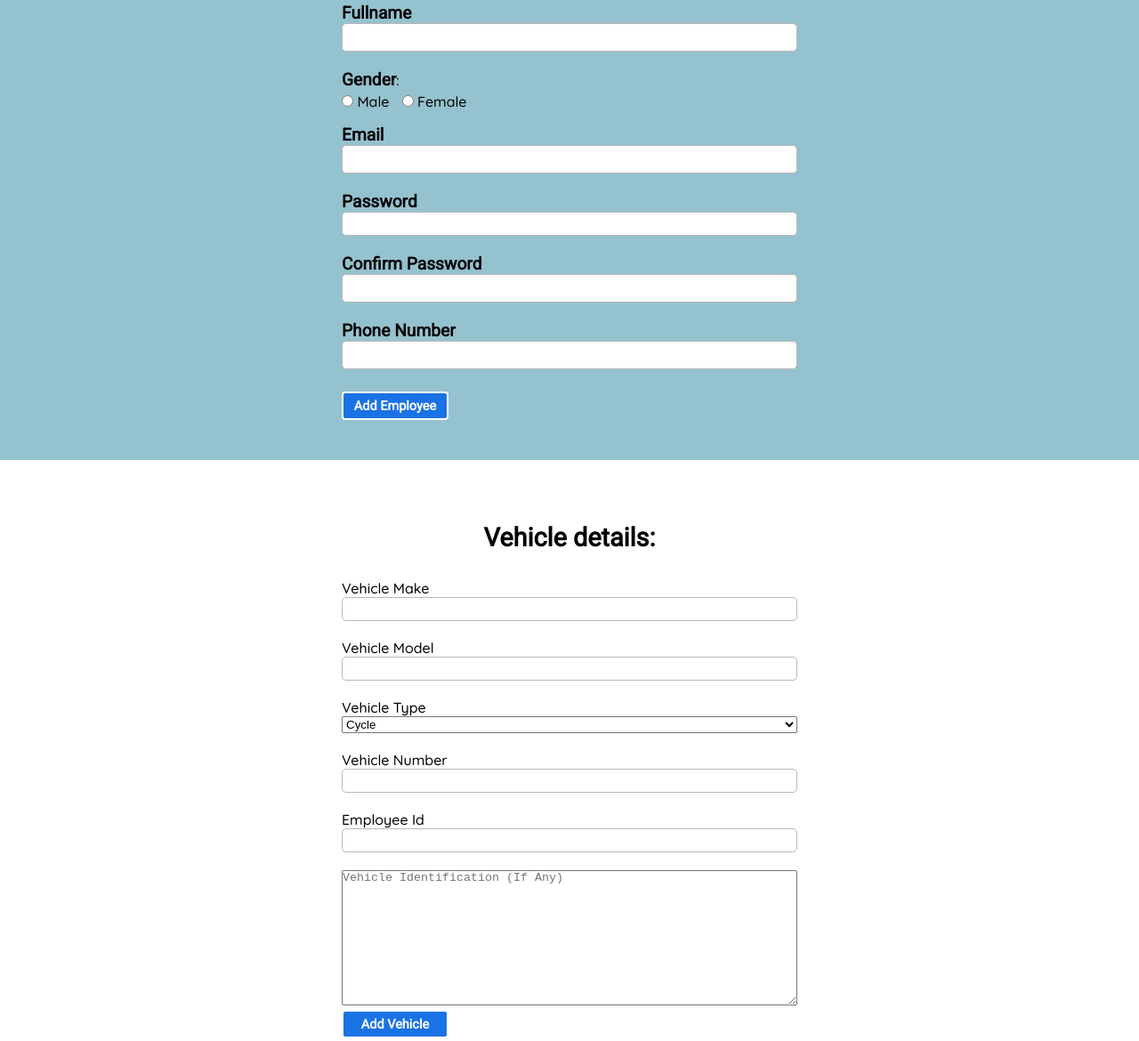
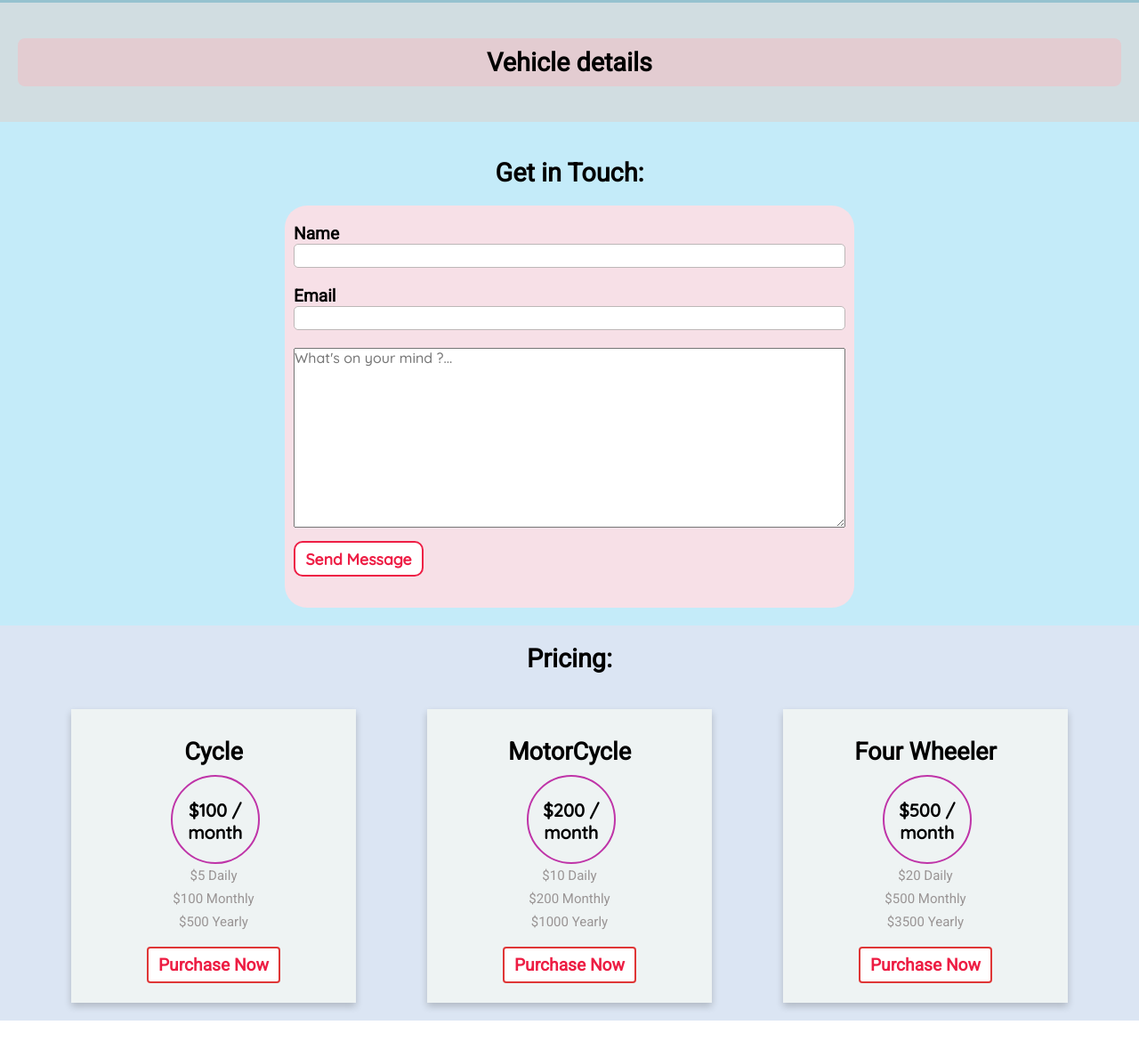
Before and after one commit to meta-sparsh-khandelwal/metacube-parking-system, a plain HTML site: page index.html in a window 1280 px wide. Shown: the part 671-1841 px from the top of the page at 89% size. After the commit the page ends 1818 px from the top, so only its background shows below. Drawn offline with Linux system fonts and the light colour scheme.

Commit message:
all requirements fulfilled minor UI tweaks left

```diff
--- a/index.html
+++ b/index.html
@@ -29,11 +29,12 @@
     </header>
     <!-- Form section for adding a new employee -->
     <section id="employee" class="container">
-        <h1 class="heading-primary">Employee details:</h1>
+        <button class="heading-primary btn-collapse collapse">Employee details</button>
         <form action="" id="employeeForm" class="metaForm">
+            <div class="wrapper-padding">
                 <label for="fullname" class="heading-tertiary"> Fullname </label>
                 <input type="text" name="fullname" id="fullname" class="para" required />
-            <div class="radio"> <span class="heading-tertiary">Gender</span>: <br/>
+                <div class="radio"> <span class="heading-tertiary">Gender</span><br />
                     <label for="male">
                         <input type="radio" id="male" name="gender" value="male" required /> Male
                     </label>
@@ -45,6 +46,7 @@
                 <input type="email" name="email" id="email" class="para" required />
                 <label for="password" class="heading-tertiary"> Password </label>
                 <input type="password" id="password" name="password" pattern="(?=.*\d)(?=.*[a-z])(?=.*[A-Z]).{8,}"
+                    class="para"
                     title="Must contain at least one number and one uppercase and lowercase letter, and at least 8 or more characters"
                     required>
                 <label for="confirm_password" class="heading-tertiary"> Confirm Password </label>
@@ -56,49 +58,52 @@
                 <input type="tel" id="phone" class="para" name="phone" pattern="(6|7|8|9)\d{9}"
                     title="Must be a phone number of 10 digits" required />
                 <button type="submit" class="btn-secondary"> Add Employee </button>
+            </div>
         </form>
     </section>
     <!-- Form section for adding a new vehicle -->
     <section id="vehicle" class="container">
-        <h1 class="heading-primary">Vehicle details:</h1>
+        <button class="heading-primary btn-collapse collapse">Vehicle details</button>
         <form action="" id="vehicleForm" class="metaForm">
-            <label for="vehicle-make"> Vehicle Make </label>
+            <div class="wrapper-padding">
+                <label for="vehicle-make" class="heading-tertiary"> Vehicle Make </label>
                 <input type="text" name="vehicle-make" id="vehicle-make" required />
-            <label for="vehicle-model"> Vehicle Model </label>
+                <label for="vehicle-model" class="heading-tertiary"> Vehicle Model </label>
                 <input type="text" name="vehicle-model" id="vehicle-model" required />
-            <label for="vehicle-type"> Vehicle Type </label>
+                <label for="vehicle-type" class="heading-tertiary"> Vehicle Type </label>
                 <select name="vehicle-type" id="vehicle-type" required>
                     <option value="cycle"> Cycle </option>
                     <option value="motorcycle"> MotorCycle </option>
                     <option value="four-wheeler"> Four Wheeler </option>
                 </select> <br />
-            <label for="vehicle-number"> Vehicle Number </label>
+                <label for="vehicle-number" class="heading-tertiary"> Vehicle Number </label>
                 <input type="text" id="vehicle-number" name="vehicle-number" required />
-            <label for="employee-id"> Employee Id </label>
+                <label for="employee-id" class="heading-tertiary"> Employee Id </label>
                 <input type="text" id="employee-id" name="employee-id" pattern="^[a-zA-Z].*" required />
                 <textarea name="vehicle-identification" id="vehicle-identification" cols="20" rows="10"
                     placeholder="Vehicle Identification (If Any)"></textarea>
                 <button type="submit" class="btn-secondary"> Add Vehicle </button>
+            </div>
         </form>
     </section>
     <!-- Feedback section -->
     <section id="feedback" class="container">
         <h1 class="heading-primary">Get in Touch:</h1>
-        <form action="" id="feedbackForm" class="metaForm">
-            <label for="employee-name"> Name </label>
+        <form action="" id="feedbackForm">
+            <label for="employee-name" class="heading-tertiary"> Name </label>
             <input type="text" name="employee-name" id="employee-name" required />
-            <label for="feedbackEmail"> Email </label>
+            <label for="feedbackEmail" class="heading-tertiary"> Email </label>
             <input type="email" name="feedbackEmail" id="feedbackEmail" required />
             <textarea name="feedbackMessage" id="feedbackMessage" cols="30" rows="10"
                 placeholder="What's on your mind ?..."></textarea>
-            <input type="submit" value="Send Message" />
+            <button type="submit" class="btn-feedback"> Send Message </button>
         </form>
     </section>
     <!-- Pricing section : shows pricing of different vehicle types -->
-    <section id="pricing">
-        <h2 class="heading-secondary">Pricing:</h2>
+    <section id="pricing" >
+        <h2 class="heading-primary">Pricing:</h2>
         <div class="pricing-card">
-            <h3 class="heading-tertiary">Cycle</h3>
+            <h3 class="heading-secondary">Cycle</h3>
             <div class="price-highlight">$100 / month</div>
             <p class="prices">$5 Daily</p>
             <p class="prices">$100 Monthly</p>
@@ -107,7 +112,7 @@
                 <button class="btn-purchase btn-primary"> Purchase Now </button> </a>
         </div>
         <div class="pricing-card">
-            <h3 class="heading-tertiary">MotorCycle</h3>
+            <h3 class="heading-secondary">MotorCycle</h3>
             <div class="price-highlight">$200 / month</div>
             <p class="prices">$10 Daily</p>
             <p class="prices">$200 Monthly</p>
@@ -116,7 +121,7 @@
                 <button class="btn-purchase btn-primary"> Purchase Now </button> </a>
         </div>
         <div class="pricing-card">
-            <h3 class="heading-tertiary">Four Wheeler</h3>
+            <h3 class="heading-secondary">Four Wheeler</h3>
             <div class="price-highlight">$500 / month</div>
             <p class="prices">$20 Daily</p>
             <p class="prices">$500 Monthly</p>
@@ -126,5 +131,6 @@
         </div>
     </section>
 </body>
+<script src="index.js"></script>
 
 </html>
--- /dev/null
+++ b/index.js
@@ -0,0 +1,15 @@
+//selecting all collapse class elements
+let collapsible = document.getElementsByClassName("collapse");
+var i;
+// looping through each collapse element and changing its maxHeight property
+for (i = 0; i < collapsible.length; i++) {
+    collapsible[i].addEventListener("click", function () {
+        this.classList.toggle("active");
+        let content = this.nextElementSibling;
+        if (content.style.maxHeight) {
+            content.style.maxHeight = null;
+        } else {
+            content.style.maxHeight = content.scrollHeight + "px";
+        }
+    });
+}
--- a/style.css
+++ b/style.css
@@ -4,10 +4,69 @@
     padding: 0px;
     box-sizing: border-box;
 }
+
 /* smooth scrolling for navigation */
 html {
     scroll-behavior: smooth;
 }
+
+/* Generic utility styling */
+.heading-primary {
+    font-family: 'Roboto', sans-serif;
+    font-weight: 700;
+    font-size: 1.8rem;
+    margin: 20px 0px;
+}
+.heading-secondary {
+    font-family: 'Roboto', sans-serif;
+    font-weight: 700;
+    font-size: 1.7rem;
+    margin: 10px 0px;
+}
+.heading-tertiary {
+    font-family: 'Roboto', sans-serif;
+    font-weight: 700;
+    font-size: 1.2rem;
+}
+.para {
+    font-family: 'Quicksand', sans-serif;
+    font-weight: 500;
+    font-size: 1rem;
+}
+.btn-primary {
+    width: 150px;
+    border: 2px solid #df3636;
+    font-size: 1.2rem;
+    margin-top: 15px;
+    cursor: pointer;
+    color: #ed1d43;
+    font-weight: 600;
+    font-family: 'Roboto', sans-serif;
+    padding: 7px 5px;
+    background: #fff;
+    border-radius: 4px;
+}
+.btn-secondary {
+    font-size: 14.5px;
+    font-family: 'Roboto', sans-serif;
+    font-weight: 600;
+    color: #1b72e4;
+    background: #fff;
+    border-radius: 4px;
+    cursor: pointer;
+    height: 2rem;
+    border: 2px solid #1b72e4;
+    transition: all 0.3s ease 0s;
+    margin: 5px 0px;
+    padding: 2px 4px;
+    width: 120px;
+}
+.btn-secondary:hover {
+    background: #1b72e4;
+    border-color: #fff;
+    color: #fff;
+}
+
 /* navigation styling */
 #navbar {
     height: 60px;
@@ -54,12 +113,20 @@ html {
     align-items: center;
     flex-direction: column;
     font-family: 'Quicksand', sans-serif;
-    padding: 40px;
+    padding: 20px;
 }
 .metaForm {
+    background: #f7e0e7;
+    width: 40vw;
+    border-radius: 25px;
+    max-height: 0;
+    overflow: hidden;
+    transition: max-height 0.5s ease-in;
+}
+.wrapper-padding {
     display: flex;
     flex-direction: column;
-    width: 40vw;
+    padding: 33px 10px;
 }
 .metaForm input {
     margin-bottom: 20px;
@@ -72,40 +139,105 @@ html {
 }
 .radio label {
     margin-right: 10px;
+    font-size: 18px;
 }
-.heading-primary {
+.btn-collapse {
+    background-color: #e3ccd1;
+    cursor: pointer;
+    padding: 10px 0px;
+    width: 100%;
+    border: none;
+    border-radius: 8px;
+}
+.btn-collapse:hover, .active {
+    background-color: #f1b0be;
+}
+
+/* vehicle section */
+#vehicle {
+    background-color: #d1dde1;
+}
+
+/* feedback section */
+#feedback {
+    background-color: #c4ebf9;
+}
+#feedback textarea {
+    font-size: 1rem;
+    font-family: 'quicksand', sans-serif;
+}
+#feedbackForm {
+    display: flex;
+    flex-direction: column;
+    background: #f7e0e7;
+    width: 50vw;
+    border-radius: 25px;
+    padding: 20px 10px;
+    transition: max-height 0.5s ease-in;
+}
+#feedbackForm input {
+    margin-bottom: 20px;
+    padding: 5px 3px;
+    border: 1px solid #bdb7b7;
+    border-radius: 5px;
+}
+.btn-feedback {
+    width: 146px;
+    font-size: 1.1rem;
+    font-family: 'quicksand', sans-serif;
+    font-weight: 700;
+    color: #ee1e45;
+    background: white;
+    border-radius: 10px;
+    padding: 7px 9px;
+    cursor: pointer;
+    border: 2px solid;
+    transition: all .3s;
+    margin: 15px 0;
+}
+.btn-feedback:hover {
+    color: white;
+    background: #ee1e45;
+    border-color: black;
+}
+
+/* pricing section */
+#pricing {
+    display: flex;
+    flex-wrap: wrap;
+    justify-content: space-evenly;
+    background-color: #dbe5f3;
+}
+#pricing h2 {
+    flex-basis: 100%;
+    text-align: center;
+}
+.pricing-card {
+    box-shadow: 0 4px 8px 0 rgb(0 0 0 / 20%);
+    transition: 0.3s;
+    margin: 20px 0px;
+    padding: 22px 18px;
+    width: 25vw;
+    background-color: #eef3f3;
+    text-align: center;
+}
+.pricing-card:hover {
+    box-shadow: 0 8px 16px 0 rgba(0,0,0,0.2);
+}
+.price-highlight {
+    font-size: 20px;
+    font-weight: 700;
+    font-family: 'Quicksand', sans-serif;
+    padding: 25px 0px;
+    border: 2px solid #bf34a8;
+    border-radius: 50%;
+    width: 100px;
+    height: 100px;
+    margin-left: 33%;
+}
+.prices {
+    font-size: 15px;
+    color: #999494;
+    padding: 4px 0px;
     font-family: 'Roboto', sans-serif;
-    font-weight: 700;
-    font-size: 1.8rem;
-    margin: 30px 0px;
 }
-.heading-tertiary {
-    font-family: 'Roboto', sans-serif;
-    font-weight: 700;
-    font-size: 1.2rem;
-}
-.para {
-    font-family: 'Quicksand', sans-serif;
-    font-weight: 500;
-    font-size: 1rem;
-}
-.btn-secondary {
-    font-size: 14.5px;
-    font-family: 'Roboto', sans-serif;
-    font-weight: 600;
-    color: #fff;
-    background: #1b72e4;
-    border-radius: 4px;
-    cursor: pointer;
-    height: 2rem;
-    border: 2px solid #fff;
-    transition: all 0.3s ease 0s;
-    margin: 5px 0px;
-    padding: 2px 4px;
-    width: 120px;
-}
-.btn-secondary:hover {
-    background: #3566eb;
-    border-color: black;
-    color: #000;
-}
```
Lines whose indentation alone changed are shown as unchanged.
